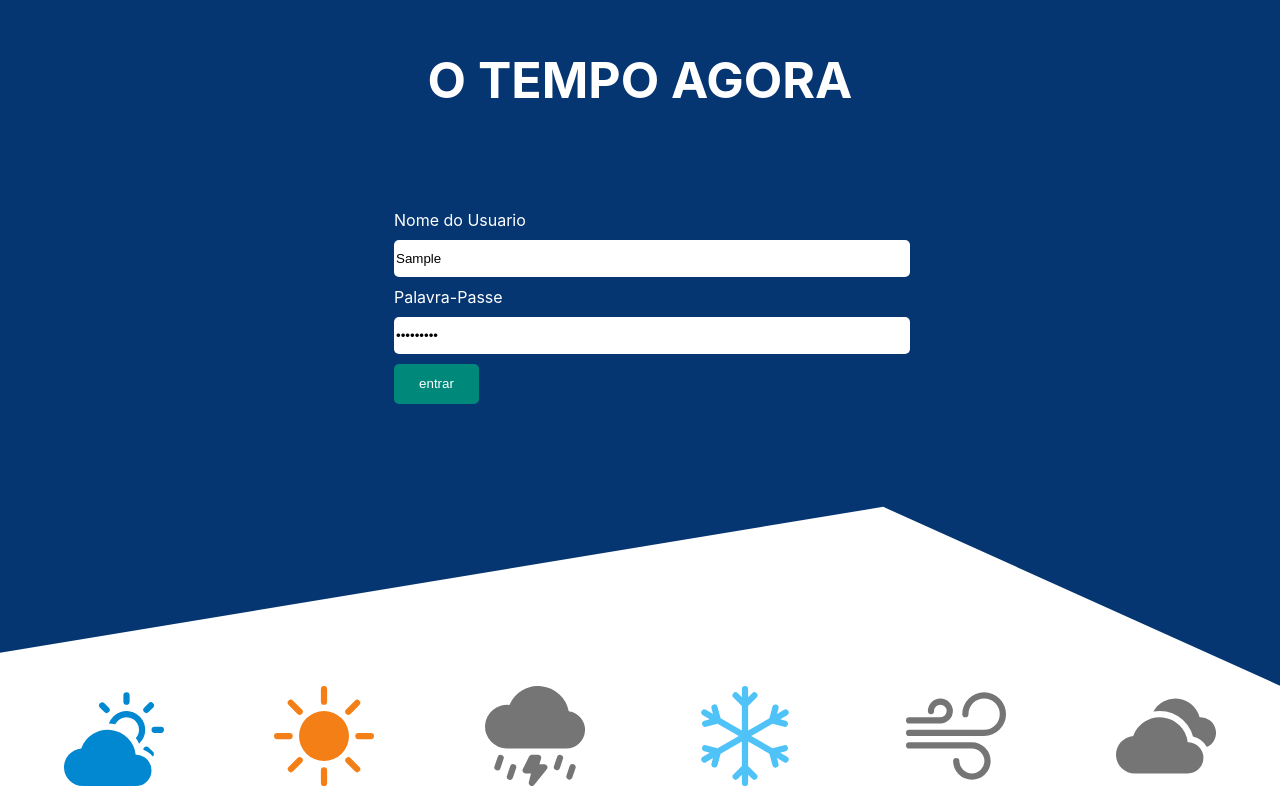
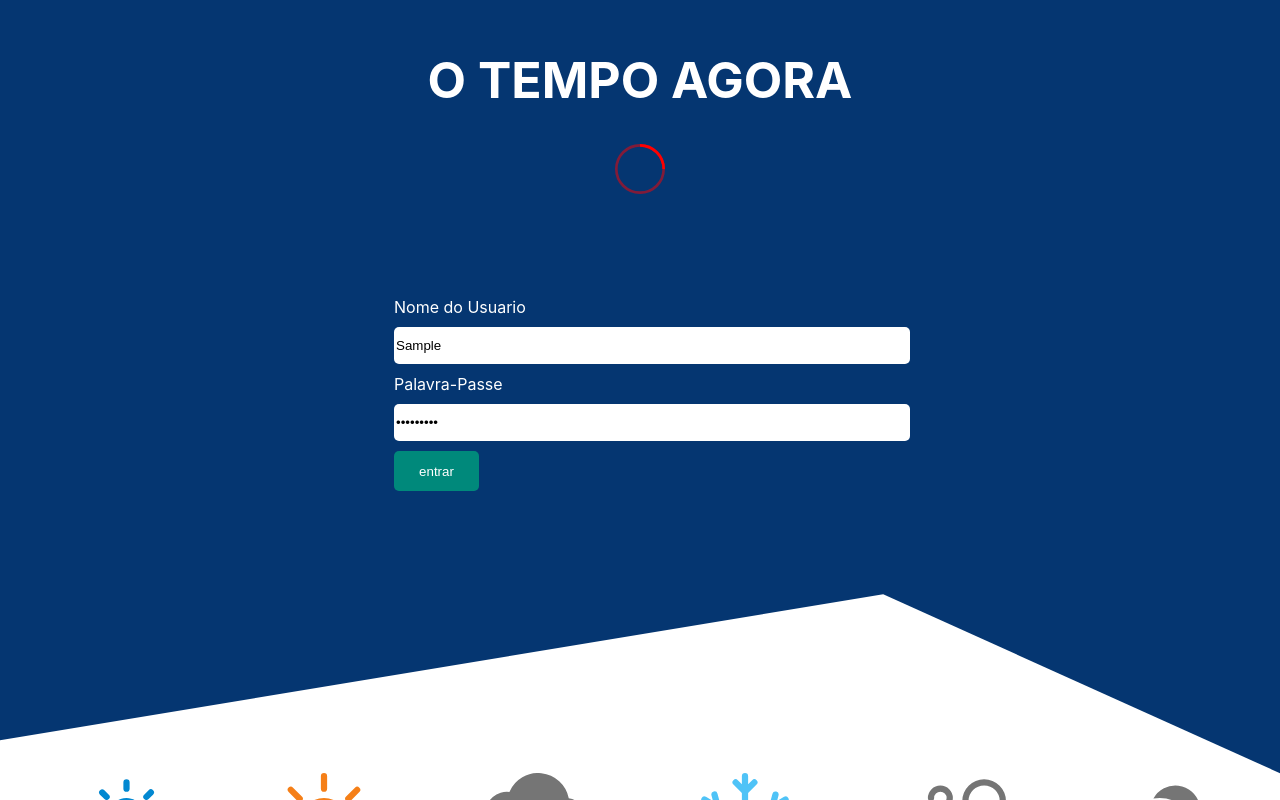
Before and after one commit to Tito-DM/PT_City_Tempo, a React (Create React App) app in the folder client/pt_tempo/: page /login in a window 1280 px wide. Both pictures are taken after typing "Sample", "Sample123" into the empty fields and a click on the input "entrar". Shown: the top 800 px of the page. Built offline with nearby package versions, Linux system fonts and the light colour scheme; no server answers.

Commit message:
add alert message to login and singup

```diff
--- a/client/pt_tempo/package.json
+++ b/client/pt_tempo/package.json
@@ -1,7 +1,6 @@
 {
   "name": "pt_tempo",
   "version": "0.1.0",
-
   "private": true,
   "dependencies": {
     "@emotion/react": "^11.7.0",
@@ -14,6 +13,7 @@
     "react": "^17.0.2",
     "react-avatar": "^4.0.0",
     "react-dom": "^17.0.2",
+    "react-loader-spinner": "^4.0.0",
     "react-router-dom": "^6.0.2",
     "react-scripts": "4.0.3",
     "web-vitals": "^1.0.1"
--- a/client/pt_tempo/src/pages/auth.js
+++ b/client/pt_tempo/src/pages/auth.js
@@ -1,7 +1,9 @@
 import axios from "axios";
 import React, { Fragment, useContext, useState } from "react";
+import Alert from "@mui/material/Alert";
 import MainContext from "../context/context";
-import { useLocation,useNavigate } from "react-router-dom";
+import Loader from "react-loader-spinner";
+import { useLocation, useNavigate } from "react-router-dom";
 import { makeStyles } from "@material-ui/styles";
 import { IoEyeSharp } from "react-icons/io5";
 
@@ -79,13 +81,24 @@ const useStyles = makeStyles({
     flexDirection: "row",
     justifyContent: "space-between",
   },
+  msgAlertContainer: {
+    width: "100%",
+    display: "flex",
+    justifyContent: "center",
+    alignItems: "center",
+    flexDirection: "column",
+  },
+  msgAlert: {
+    width: "30%",
+  },
 });
 
 const Auth = () => {
   const classes = useStyles();
   const location = useLocation();
-  let navegate = useNavigate()
-
+  let navegate = useNavigate();
+  const [loading, setLoading] = useState(false);
+  const [msgActivator, setMsgActivator] = useState(false);
   const context = useContext(MainContext);
   const { dispatch, user, messages } = context;
 
@@ -95,8 +108,16 @@ const Auth = () => {
     password_confirmation: "",
   });
 
+  const cancelMessage = () => {
+    setLoading(false);
+    setTimeout(() => {
+      setMsgActivator(false);
+    }, 6000);
+  };
+
   const HandleSubmit = async (e) => {
     e.preventDefault();
+    setLoading(true);
     try {
       const res = await axios.post(
         `http://localhost:5000/api/v1${location.pathname}`,
@@ -110,16 +131,24 @@ const Auth = () => {
 
       if (res.data.sucess) {
         dispatch({ type: "auth", payload: res.data });
+        setLoading(false);
         //redirect to home page
         navegate("/");
       }
     } catch (error) {
       if (error.response) {
-        const { msg } = error.response.data.erros[0];
+        setLoading(false);
+
+        const { msg } = error?.response?.data?.errors[0];
         dispatch({ type: "message", payload: msg });
+        setMsgActivator(true);
+        cancelMessage()
+
       }
       console.log(error);
     }
+
+
   };
 
   const [showPassord, setShowPassWord] = useState(false);
@@ -137,8 +166,18 @@ const Auth = () => {
       <div className={classes.titleContainer}>
         <h1 className={classes.title}>O TEMPO AGORA </h1>
       </div>
+      <div className={classes.msgAlertContainer}>
+        <div>
+          {loading ? (
+            <Loader type="Oval" color="red" height={50} width={50} />
+          ) : null}
+        </div>
+        <div className={classes.msgAlert}>
+          {msgActivator ? <Alert severity="warning">{messages}</Alert> : null}
+        </div>
+      </div>
+
       <div className={classes.center}>
-        <span>{messages}</span>
         <form onSubmit={HandleSubmit}>
           <div>
             <div className={classes.inputLabel}>
```
Also changed, not shown: client/pt_tempo/src/protectedRouter.js (deleted, +0 -19 lines), 2 other files (tests, documents, lock files or other folders).
